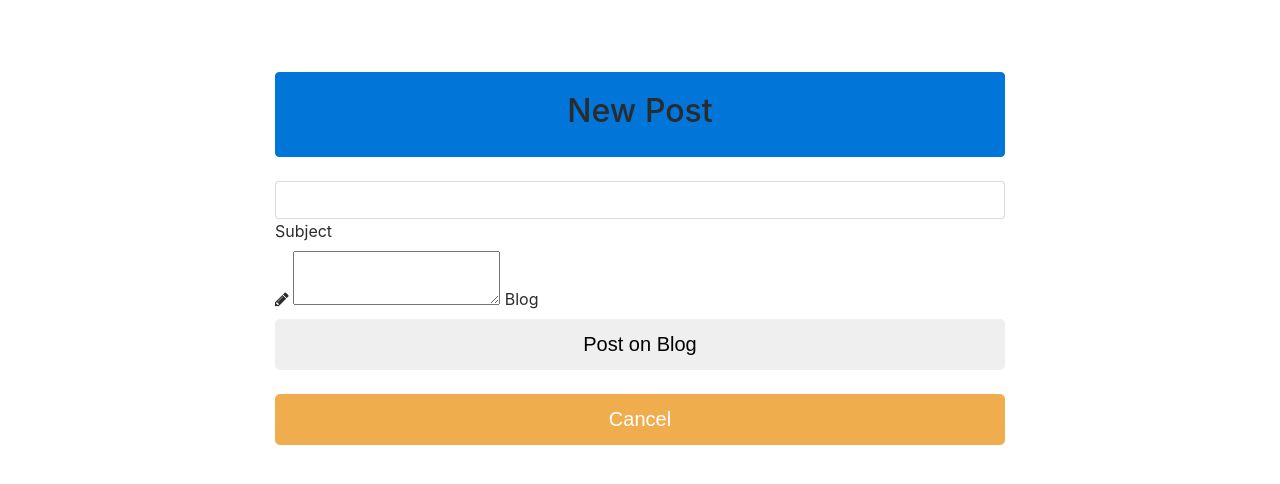
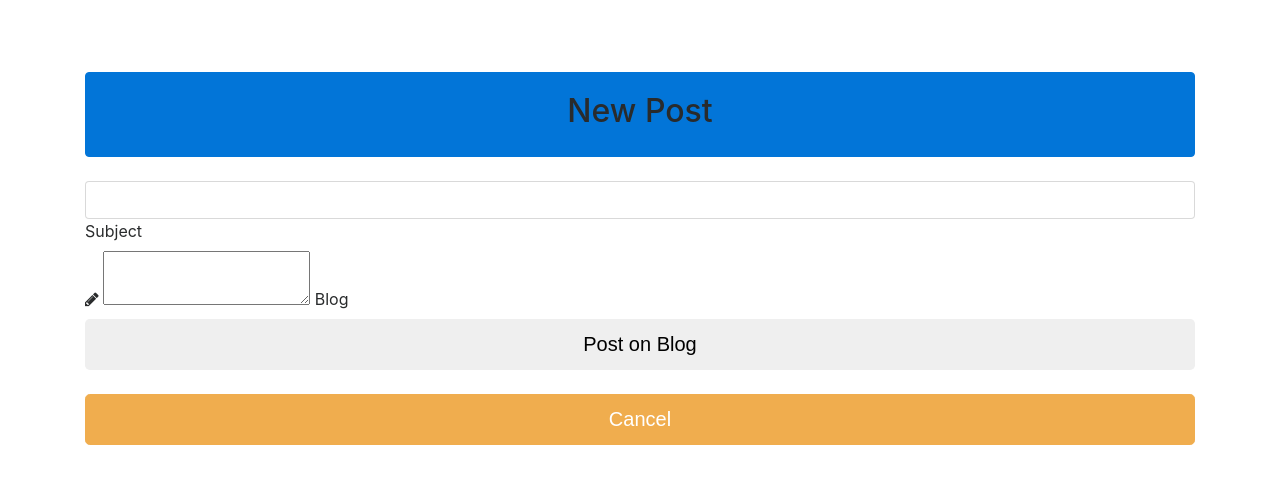
Before and after one commit to igortosic-easymind/multi_user_blog, a Python web app: template templates/newpost.html in a window 1280 px wide. Shown: the part 56-540 px from the top of the page. Run offline with Jinja, Linux system fonts and the light colour scheme; the template is opened without the code that fills it, so the values that code supplies are empty; some libraries are stand-ins or nearby versions.

Commit message:
Update base.html

```diff
--- a/templates/base.html
+++ b/templates/base.html
@@ -45,17 +45,14 @@
 </nav>
 <!--/.Navbar-->
 <div class="container" style="padding-top: 8rem;">
-  <div class="row">
-        <div class="col-lg-8 offset-lg-2">
-          <div class="error">
+
+
             {{errors}}
-          </div>
-
           {% block content %}
           {% endblock %}
-        </div>
-  </div>
- </div>
+
+
+</div>
 
 </body>
 
```
